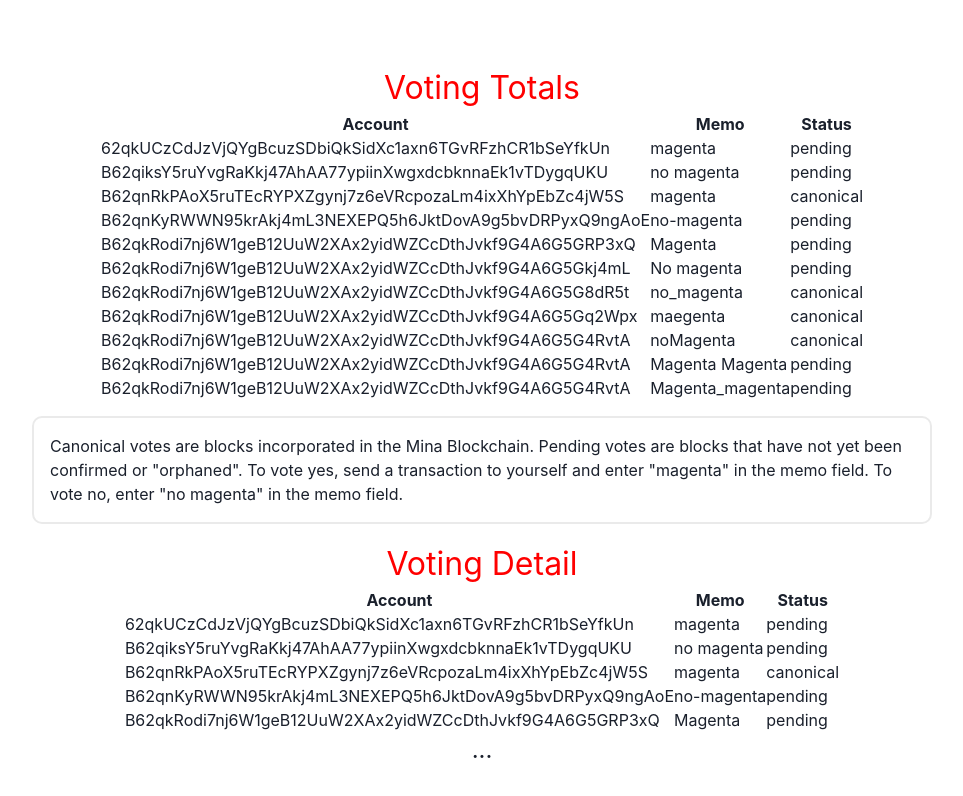
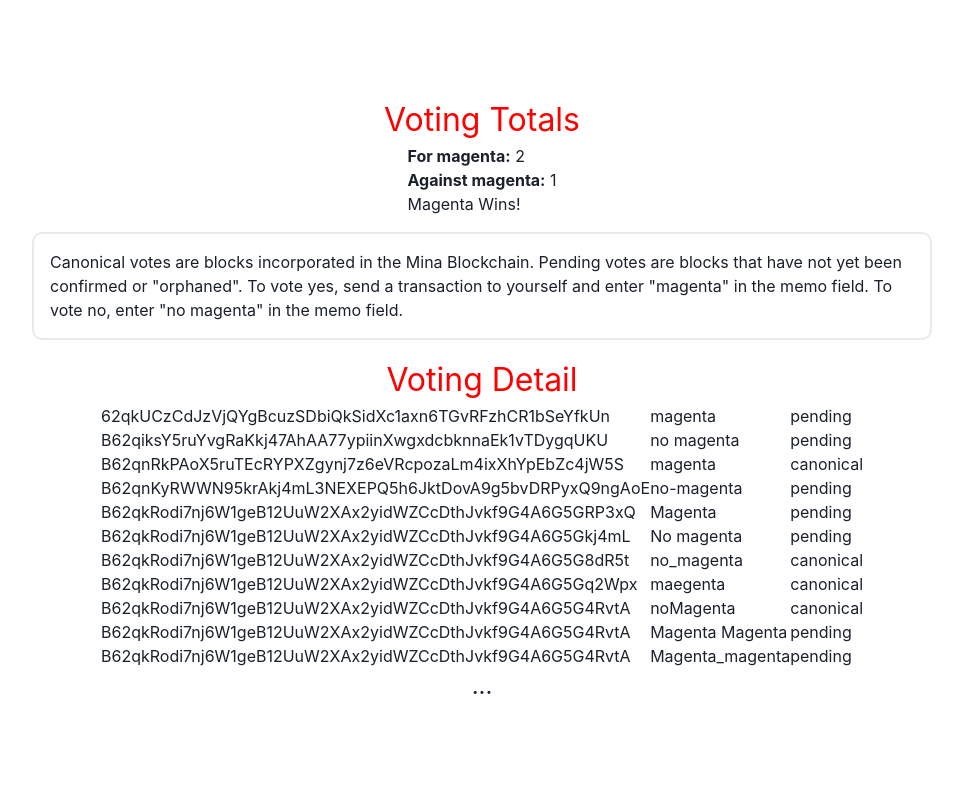
Before and after one commit to Granola-Team/mina-on-chain-voting, a Next.js app in the folder app/: page / in a window 1280 px wide. Shown: the top 796 px of the page, without its empty margins (158-1121 px from the left). Built offline with nearby package versions, Linux system fonts and the light colour scheme; no server answers.

Commit message:
update frontend for demo

```diff
--- a/app/components/datatable/index.tsx
+++ b/app/components/datatable/index.tsx
@@ -1,17 +1,19 @@
 import React from "react";
+
+
 
 export function Datatable({ data }: any) {
   const columns = data[0] && Object.keys(data[0]);
+
+
+
   return (
     <table cellPadding={0}>
-    <thead>
-      <tr>{data[0] && columns.map((heading : any) => <th key={data}>{heading}</th>)}</tr>
-    </thead>
       <tbody>
-      {data.map((row : any) => (
-      <tr key={data}>
-        {columns.map((column : any) => (
-          <td key={data}>{row[column]}</td>
+        {data.map((row : any, index: number) => (
+        <tr key={index}>
+          {columns.map((column : any, index: number) => (
+            <td key={index}>{row[column]}</td>
         ))}
         </tr>
       ))}
--- a/app/pages/index.tsx
+++ b/app/pages/index.tsx
@@ -9,23 +9,30 @@
 
 const Home: NextPage = () => {
 
-  const [data, setData] = useState<{}[]>([])
-  const [q, setQ] = useState("")
-
-  const requestHeaders: HeadersInit = new Headers();
-  requestHeaders.set('Content-Type', 'application/json');
+  const [data, setData] = useState<Data[]>([])
 
   useEffect(() => {
-    fetch("http://35.203.38.140:8080/votes",
+    fetch("http://35.203.38.140:8081/votes",
         {
-      method: 'POST',
-      headers: requestHeaders,
-      mode: 'no-cors',
+      method: 'GET',
+      mode: 'same-origin',
         })
-    .then(response => response.json())
+    .then(response => {console.log(response); return response.json()})
     .then(json => setData(json))
-    .catch(error => setData(dummyData));
-  })
+    .catch(error => {console.log(error); setData(dummyData)});
+  }, [data])
+
+  type Data = {
+    Account: string;
+    Memo: string;
+    Status: string;
+  }
+
+  const sums = data.map((value) => {
+    if (value.Memo == "magenta") return [1, 0];
+    if (value.Memo == "no magenta") return [0, 1];
+    return [0, 0];
+  }).reduce(([for1, against1], [for2, against2]) => [for1 + for2, against1 + against2], [0, 0])
 
   /*
   const sliced_array = (data: {}[]) => {
@@ -45,7 +52,9 @@
             Voting Totals
           </h1>
           <div>
-            <Datatable data={data} />
+            <p><b>For magenta:</b> {sums[0]}</p>
+            <p><b>Against magenta:</b> { sums[1] }</p>
+            { sums[0] > sums[1] ? "Magenta Wins!" : "No Magenta :("}
           </div>
 
           <h4 className={styles.card}>
@@ -57,7 +66,7 @@
             Voting Detail
           </h2>
           <div>
-            <Datatable data={data.slice(0,5)} />
+            <Datatable data={data} />
           </div>
           <h2 className={styles.description}>
             ...
```
Also changed, not shown: 1 other file (tests, documents, lock files or other folders). Lines whose indentation alone changed are shown as unchanged.
